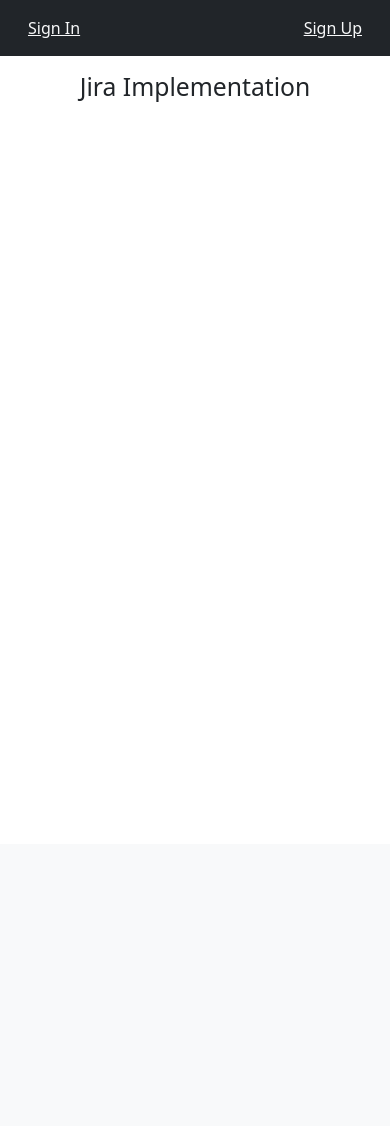
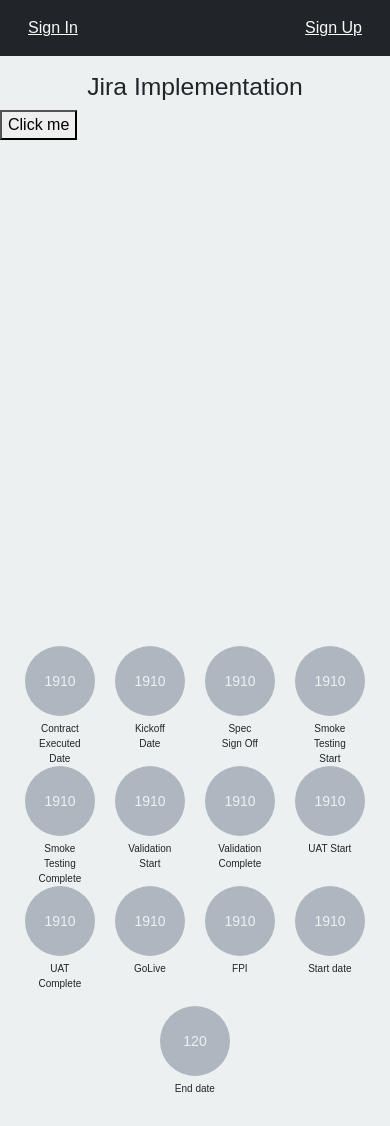
Before and after one commit to paulhan93/capstone, a Django app: page /jira/ in a window 390 px wide. Before the commit the page ends 102 px from the top, so only its background shows below. Run offline with Django 4.2, Linux system fonts and the light colour scheme.

Commit message:
added html,css, and js functionality of timeline under 'jira' templates'

```diff
--- /dev/null
+++ b/my_app/my_app/static/timeline.css
@@ -0,0 +1,210 @@
+html, body {
+    height: 100%;
+  }
+
+  body {
+    font-family: "Quicksand", sans-serif;
+    background-color: #ECF0F1;
+    /*
+    display: flex;
+    flex-direction: column;
+    */
+  }
+
+  h1 {
+    text-align: center;
+    height: 38px;
+    margin: 60px;
+  }
+
+   .timeline{
+    position: absolute;
+    top: 30em;
+    bottom: 0;
+    left: 0;
+    right: 0;
+    margin: auto;
+   }
+
+  .flex-parent {
+    display: flex;
+    flex-direction: column;
+    justify-content: center;
+    align-items: center;
+    width: 100%;
+    height: 100%;
+  }
+
+  .input-flex-container {
+    display: flex;
+    justify-content: space-around;
+    align-items: center;
+    width: 80vw;
+    height: 100px;
+    max-width: 1300px;
+    position: relative;
+
+  }
+
+  .input-line-div{
+    align-items: center;
+    width: 83vw;
+    bottom: -69px;
+    max-width: 1300px;
+    position: relative;
+  }
+
+  .input-line{
+    height: 7px !important;
+    background-color: #2C3E50 !important;
+    opacity: 1;
+    border: 0 !important;
+
+  }
+
+  /* size of circle */
+  .input {
+    width: 20px;
+    height: 20px;
+    background-color: #2C3E50;
+    position: relative;
+    border-radius: 50%;
+  }
+  .input:hover {
+    cursor: pointer;
+  }
+
+  /* 'lines' before and after
+  .input::before, .input::after{
+    content: "";
+    display: block;
+    position: absolute;
+    z-index: -1;
+    top: 50%;
+    transform: translateY(-50%);
+    background-color: #2C3E50;
+    width: 4vw;
+    height: 5px;
+    max-width: 50px;
+  }
+  */
+
+  /* changes the length of the timeline string
+  .input::before {
+    left: 2vw;
+  }
+  .input::after {
+    right: 2vw;
+  }
+  */
+
+  /* contents above and below */
+  .input span {
+    width: 1px;
+    height: 1px;
+    position: absolute;
+    top: 50%;
+    left: 50%;
+    transform: translate(-50%, -50%);
+    visibility: hidden;
+  }
+
+  .input span::before, .input span::after {
+    visibility: visible;
+    position: absolute;
+    left: 50%;
+  }
+
+  .input span::after {
+    content: attr(data-year);
+    top: 25px;
+    transform: translateX(-50%);
+    font-size: 14px;
+  }
+  .input span::before {
+    content: attr(data-info);
+    display: inline-block;
+    top: -65px;
+    left: -25px;
+    width: 50px;
+    height: 20px;
+    font-size: 11.5px;
+    word-wrap: break-word;
+    text-align: center;
+  }
+
+  @media (min-width: 1250px) {
+    /*
+    .input::before {
+      left: -10.5px;
+    }
+
+    .input::after {
+      right: -30.5px;
+    }
+    */
+  }
+  @media (max-width: 950px) {
+    .input {
+      width: 17px;
+      height: 17px;
+    }
+    .input span::before{
+      font-size: 10px;
+      width: 45px;
+      top: -55px;
+    }
+  }
+  @media (max-width: 750px) {
+
+    .input-line{
+      visibility: hidden;
+    }
+
+    .flex-parent {
+      justify-content: initial;
+    }
+
+    .input-flex-container {
+      flex-wrap: wrap;
+      justify-content: center;
+      width: 100%;
+      height: auto;
+      margin-top: 15vh;
+    }
+
+    .input {
+      width: 70px;
+      height: 70px;
+      margin: 0 10px 50px;
+      background-color: #AEB6BF;
+    }
+    .input span {
+      width: 100%;
+      height: 100%;
+      display: block;
+    }
+    .input span::before {
+      top: 75px;
+      transform: translateX(83%);
+      text-indent: 0;
+      text-align: center;
+    }
+    .input span::after {
+      top: 50%;
+      transform: translate(-50%, -50%);
+      color: #ECF0F1;
+    }
+
+    /*
+    .description-flex-container {
+      margin-top: 30px;
+      text-align: center;
+    }
+    */
+  }
+  @media (max-width: 400px) {
+    body {
+      min-height: 950px;
+    }
+  }
--- /dev/null
+++ b/my_app/my_app/static/timeline.js
@@ -0,0 +1,18 @@
+
+let btn = document.getElementById("btn");
+btn.addEventListener('click', event => {
+    for (let i = 0; i < 3; i++) {
+    const theDiv = document.getElementById("input-flex-container");
+    const div = document.createElement('div');
+    div.className = "input";
+    div.innerHTML += `<span data-year="120" data-info="End date"></span>`;
+    theDiv.append(div);
+    }
+});
+
+
+const theDiv = document.getElementById("input-flex-container");
+const div = document.createElement('div');
+div.className = "input";
+div.innerHTML += `<span data-year="120" data-info="End date"></span>`;
+theDiv.append(div);
--- a/my_app/templates/dashboard/jira.html
+++ b/my_app/templates/dashboard/jira.html
@@ -1,7 +1,17 @@
 {% extends 'account/base.html' %}
 
 {% block content %}
+
+
     <div class="text-center">
         <h2>Jira Implementation</h2>
     </div>
+
+    {% load static %}
+    <link rel="stylesheet" href="/static/timeline.css">
+    <script src="/static/timeline.js" defer></script>
+
+    {% include 'dashboard/timeline.html' %}
+
+
 {% endblock %}
--- /dev/null
+++ b/my_app/templates/dashboard/timeline.html
@@ -0,0 +1,50 @@
+<button id = "btn">Click me</button>
+<div class = "timeline">
+<div class="flex-parent">
+	<div class = "input-line-div" id = "input-line-div">
+		<hr class = "input-line">
+	</div>
+	<div class ="input-flex-container", id = "input-flex-container">
+		<div class="input">
+			<span data-year="1910" data-info="Contract Executed Date"></span>
+		</div>
+		<div class="input">
+			<span data-year="1910" data-info="Kickoff Date"></span>
+		</div>
+		<div class="input">
+			<span data-year="1910" data-info="Spec Sign Off"></span>
+		</div>
+		<div class="input">
+			<span data-year="1910" data-info="Smoke Testing Start"></span>
+		</div>
+		<div class="input">
+			<span data-year="1910" data-info="Smoke Testing Complete"></span>
+		</div>
+		<div class="input">
+			<span data-year="1910" data-info="Validation Start"></span>
+		</div>
+		<div class="input">
+			<span data-year="1910" data-info="Validation Complete"></span>
+		</div>
+		<div class="input">
+			<span data-year="1910" data-info="UAT Start"></span>
+		</div>
+		<div class="input">
+			<span data-year="1910" data-info="UAT Complete"></span>
+		</div>
+		<div class="input">
+			<span data-year="1910" data-info="GoLive"></span>
+		</div>
+		<div class="input">
+			<span data-year="1910" data-info="FPI  "></span>
+		</div>
+		<div class="input">
+			<span data-year="1910" data-info="Start date"></span>
+		</div>
+
+
+
+	</div>
+
+</div>
+</div>
```
Also changed, not shown: my_app/db.sqlite3.
